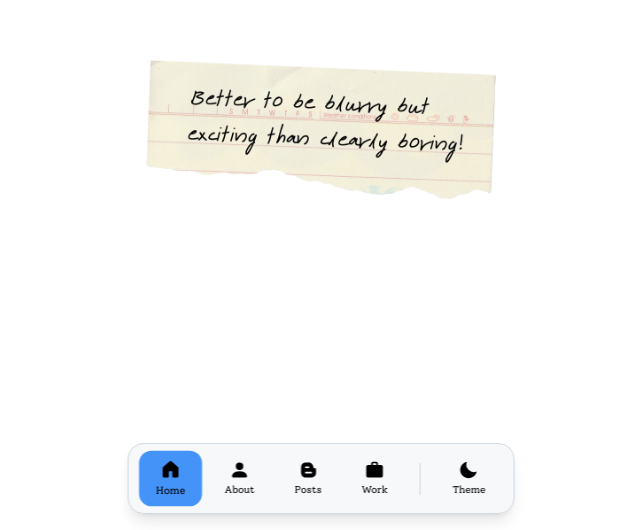
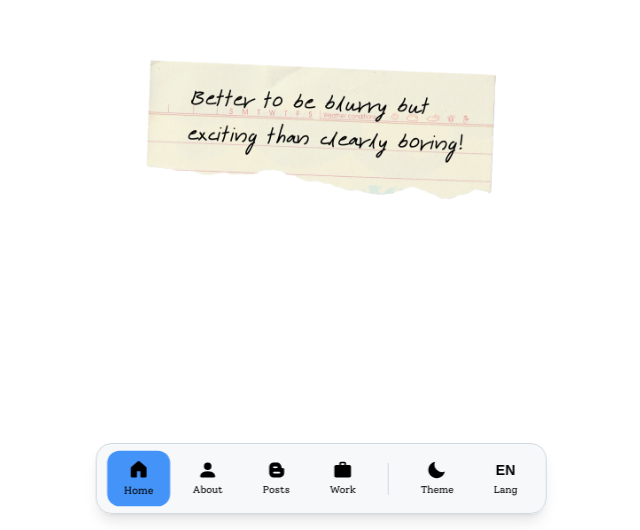
Before and after one commit to letsgojieun/letsgojieun.dev, a Next.js app: page / in a window 1280 px wide. Shown: the part 270-800 px from the top of the page, without its empty margins (319-959 px from the left). Built offline with nearby package versions, Linux system fonts and the light colour scheme.

Commit message:
:sparkles: feat: add lang toggle

```diff
--- a/src/components/Dockbar.tsx
+++ b/src/components/Dockbar.tsx
@@ -3,6 +3,7 @@
 import Link from "next/link";
 import { usePathname } from "next/navigation";
 import ThemeToggle from "./ThemeToggle";
+import LangToggle from "./LangToggle";
 import { BiLogoBlogger } from "react-icons/bi";
 import { BsFillPersonFill } from "react-icons/bs";
 import { GoHomeFill } from "react-icons/go";
@@ -77,6 +78,7 @@ export const Dockbar = () => {
       ))}
       <div className="w-px h-8 bg-divider mx-2" />
       <ThemeToggle />
+      <LangToggle />
     </nav>
   );
 };
--- /dev/null
+++ b/src/components/LangToggle.tsx
@@ -0,0 +1,37 @@
+"use client";
+
+import { useState, useEffect, useCallback } from "react";
+
+type Lang = "en" | "ko";
+
+const LangToggle = () => {
+  const [lang, setLang] = useState<Lang>("en");
+
+  useEffect(() => {
+    const savedLang = localStorage.getItem("lang") as Lang;
+    if (savedLang) setLang(savedLang);
+  }, []);
+
+  const handleLangToggle = useCallback(() => {
+    const newLang = lang === "en" ? "ko" : "en";
+    setLang(newLang);
+    localStorage.setItem("lang", newLang);
+  }, [lang]);
+
+  return (
+    <button
+      className={`flex flex-col items-center justify-center px-4 py-2 rounded-xl
+        cursor-pointer transition-all duration-200 ease-out
+        hover:bg-black/5 dark:hover:bg-white/10
+        `}
+      aria-label="Toggle language"
+      onClick={handleLangToggle}
+      type="button"
+    >
+      <span className="text-sm font-bold">{lang === "en" ? "EN" : "KO"}</span>
+      <span className="text-[10px] font-solway mt-0.5">Lang</span>
+    </button>
+  );
+};
+
+export default LangToggle;
```
